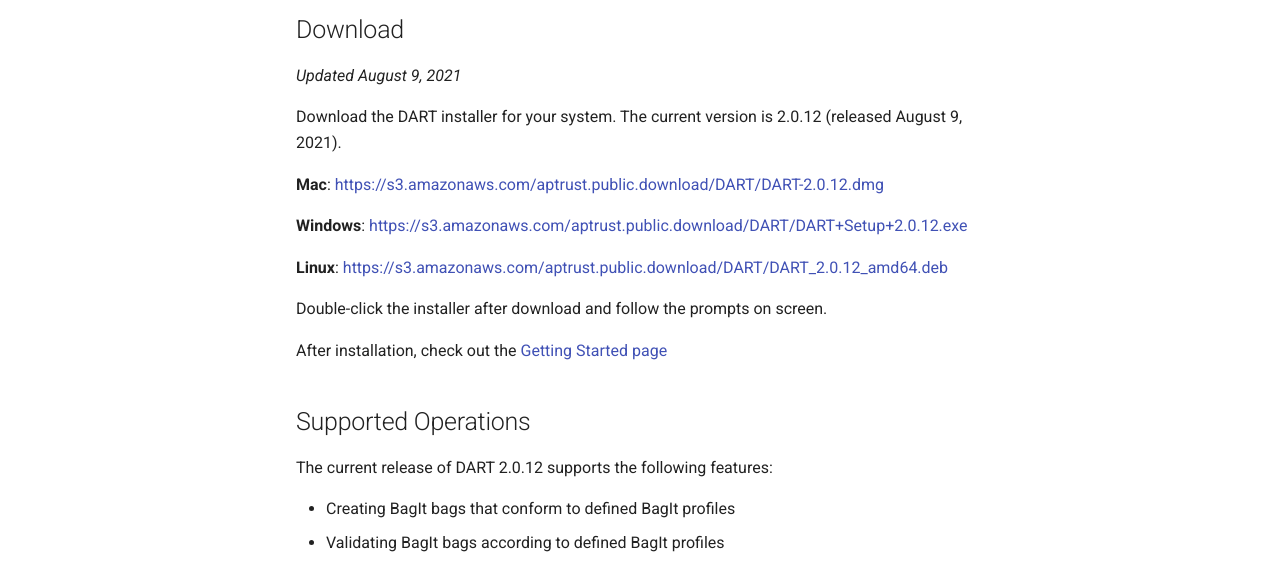
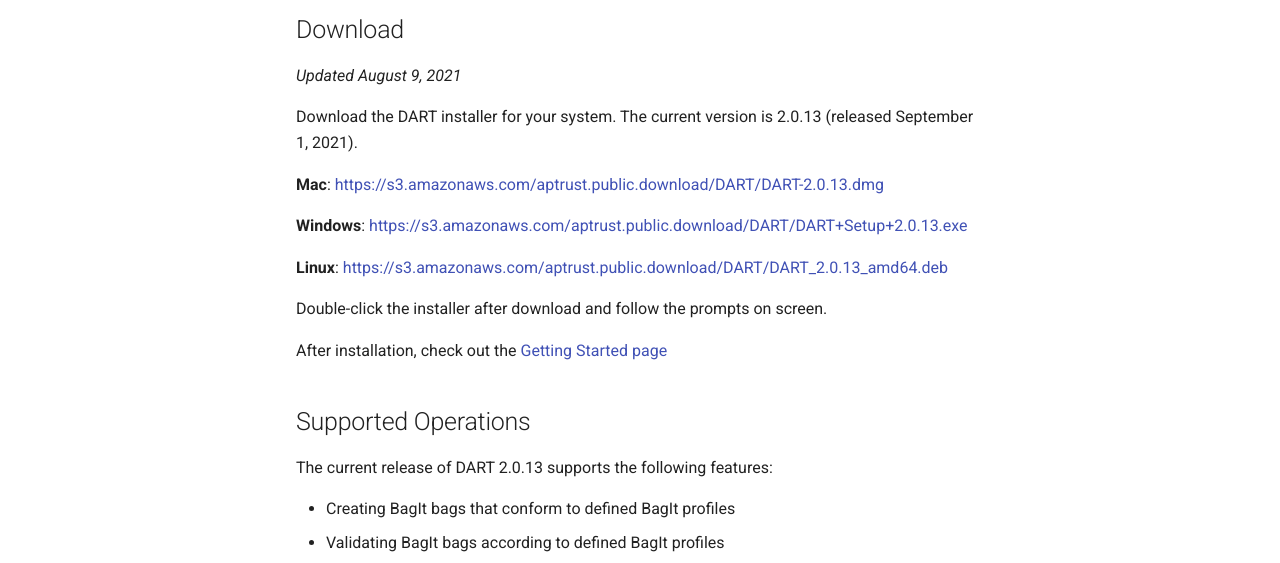
Before and after one commit to APTrust/dart-docs, an MkDocs documentation site: the page built from docs/index.md, in a window 1280 px wide and 900 px high. Shown: the part 259-822 px from the top of the window. Built offline with MkDocs 1.6.1 and Material for MkDocs 9.7.7, drawn with Linux system fonts in a browser that asks for light colours; comment, search, counter and statistics services are not loaded.

Commit message:
Bumped version to 2.0.13

```diff
--- a/docs/index.md
+++ b/docs/index.md
@@ -10,7 +10,7 @@
 
 ## Supported Operations
 
-The current release of DART 2.0.12 supports the following features:
+The current release of DART 2.0.13 supports the following features:
 
 * Creating BagIt bags that conform to defined BagIt profiles
 * Validating BagIt bags according to defined BagIt profiles
--- a/docs/shared/downloads.md
+++ b/docs/shared/downloads.md
@@ -1,11 +1,11 @@
 _Updated August 9, 2021_
 
-Download the DART installer for your system. The current version is 2.0.12 (released August 9, 2021).
+Download the DART installer for your system. The current version is 2.0.13 (released September 1, 2021).
 
-__Mac__: [https://s3.amazonaws.com/aptrust.public.download/DART/DART-2.0.12.dmg](https://s3.amazonaws.com/aptrust.public.download/DART/DART-2.0.12.dmg)
+__Mac__: [https://s3.amazonaws.com/aptrust.public.download/DART/DART-2.0.13.dmg](https://s3.amazonaws.com/aptrust.public.download/DART/DART-2.0.13.dmg)
 
-__Windows__: [https://s3.amazonaws.com/aptrust.public.download/DART/DART+Setup+2.0.12.exe](https://s3.amazonaws.com/aptrust.public.download/DART/DART+Setup+2.0.12.exe)
+__Windows__: [https://s3.amazonaws.com/aptrust.public.download/DART/DART+Setup+2.0.13.exe](https://s3.amazonaws.com/aptrust.public.download/DART/DART+Setup+2.0.13.exe)
 
-__Linux__: [https://s3.amazonaws.com/aptrust.public.download/DART/DART_2.0.12_amd64.deb](https://s3.amazonaws.com/aptrust.public.download/DART/DART_2.0.12_amd64.deb)
+__Linux__: [https://s3.amazonaws.com/aptrust.public.download/DART/DART_2.0.13_amd64.deb](https://s3.amazonaws.com/aptrust.public.download/DART/DART_2.0.13_amd64.deb)
 
 Double-click the installer after download and follow the prompts on screen.
```
Also changed, not shown: docs/developers/plugins/network_clients.md (+1 -1 lines).
